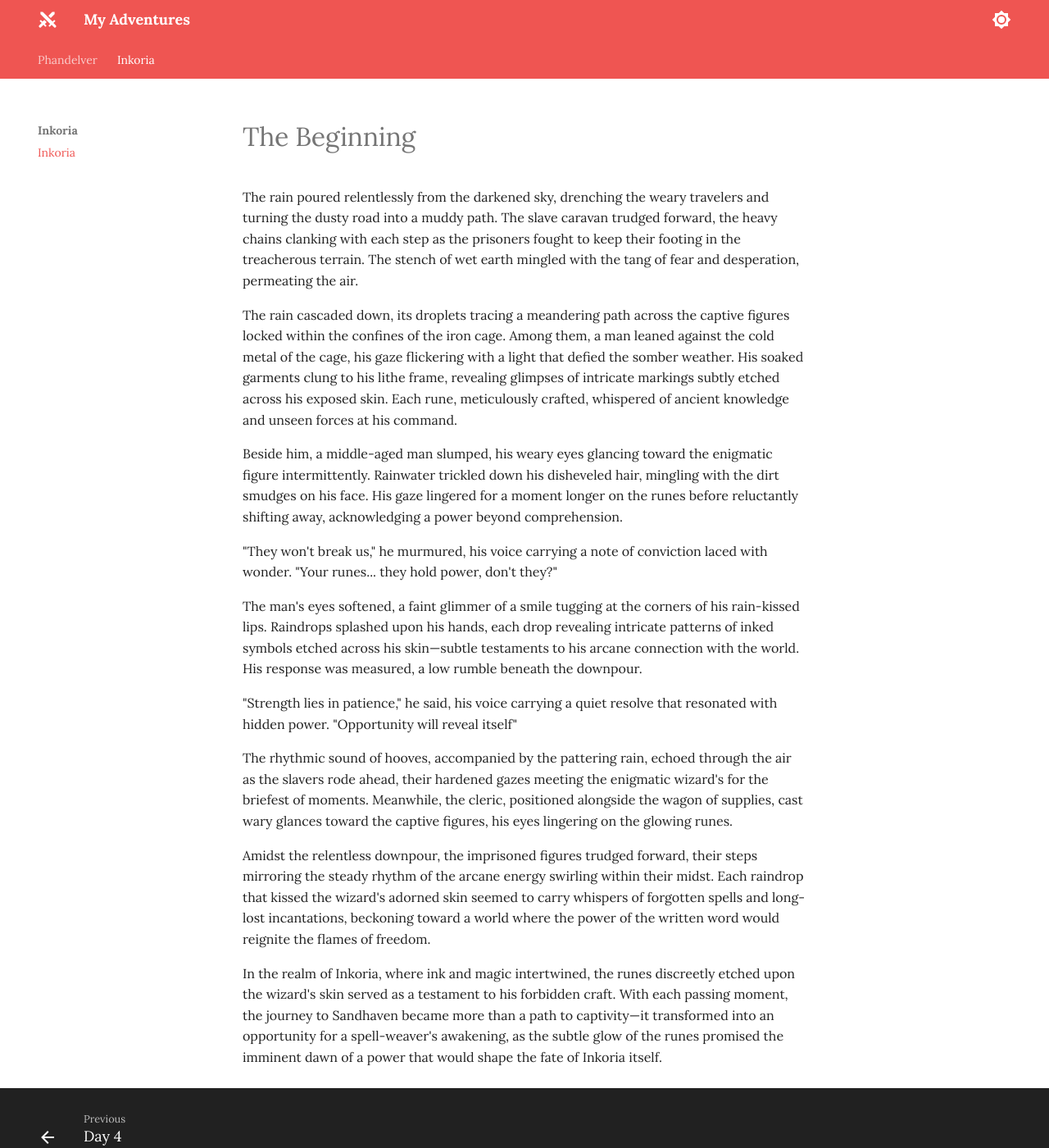
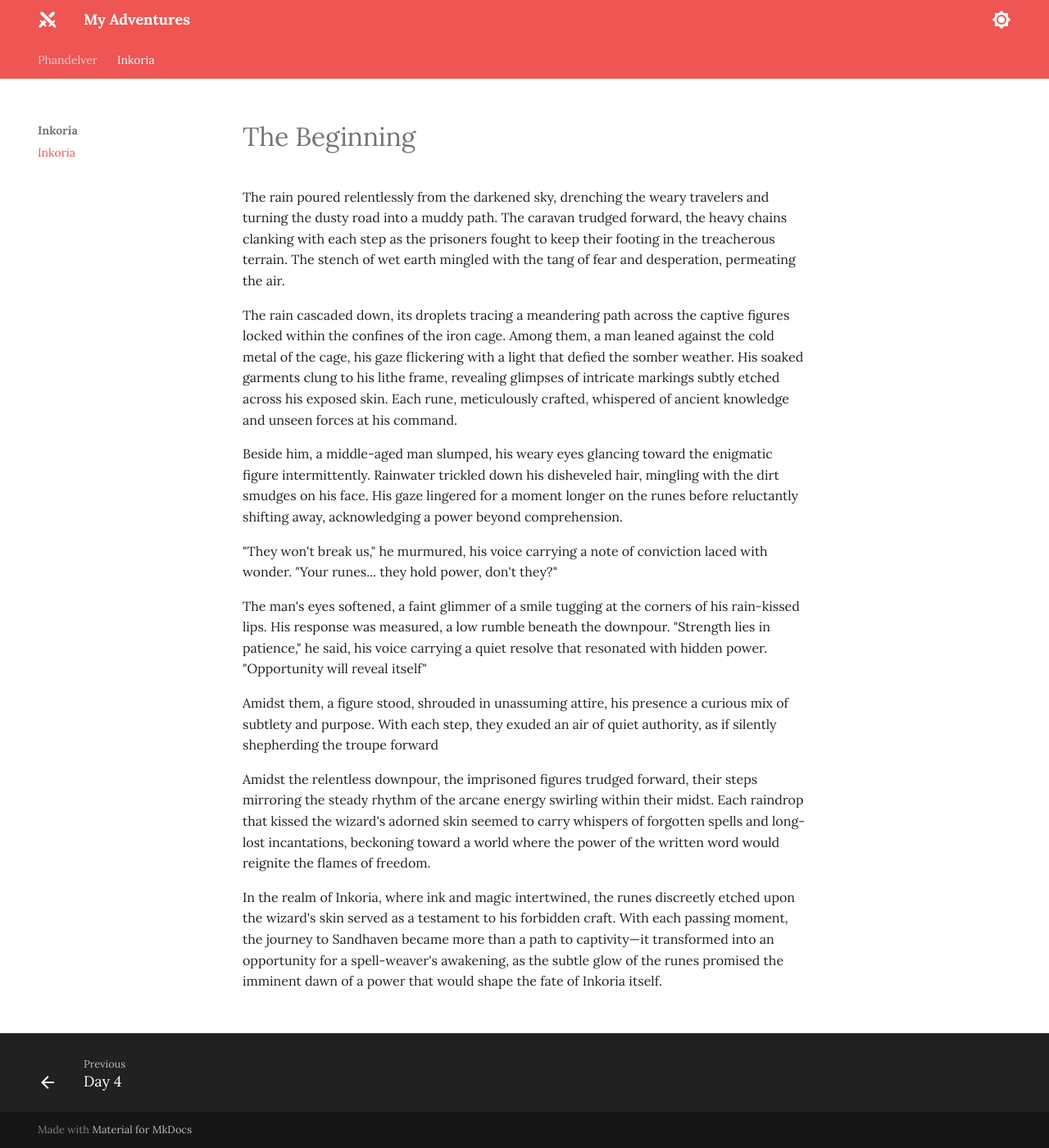
Before and after one commit to jonasmcferreira/adventures, an MkDocs documentation site: the page built from docs/inkoria/00.md, in a window 1280 px wide and 1400 px high. Shown: the whole window at 82% size. Built offline with MkDocs 1.6.1 and Material for MkDocs 9.7.7, drawn with Linux system fonts in a browser that asks for light colours.

Commit message:
modified docs/inkoria/00.md

```diff
--- a/docs/inkoria/00.md
+++ b/docs/inkoria/00.md
@@ -1,6 +1,6 @@
 # The Beginning
 
-The rain poured relentlessly from the darkened sky, drenching the weary travelers and turning the dusty road into a muddy path. The slave caravan trudged forward, the heavy chains clanking with each step as the prisoners fought to keep their footing in the treacherous terrain. The stench of wet earth mingled with the tang of fear and desperation, permeating the air.
+The rain poured relentlessly from the darkened sky, drenching the weary travelers and turning the dusty road into a muddy path. The caravan trudged forward, the heavy chains clanking with each step as the prisoners fought to keep their footing in the treacherous terrain. The stench of wet earth mingled with the tang of fear and desperation, permeating the air.
 
 The rain cascaded down, its droplets tracing a meandering path across the captive figures locked within the confines of the iron cage. Among them, a man leaned against the cold metal of the cage, his gaze flickering with a light that defied the somber weather. His soaked garments clung to his lithe frame, revealing glimpses of intricate markings subtly etched across his exposed skin. Each rune, meticulously crafted, whispered of ancient knowledge and unseen forces at his command.
 
@@ -8,11 +8,9 @@ Beside him, a middle-aged man slumped, his weary eyes glancing toward the enigma
 
 "They won't break us," he murmured, his voice carrying a note of conviction laced with wonder. "Your runes... they hold power, don't they?"
 
-The man's eyes softened, a faint glimmer of a smile tugging at the corners of his rain-kissed lips. Raindrops splashed upon his hands, each drop revealing intricate patterns of inked symbols etched across his skin—subtle testaments to his arcane connection with the world. His response was measured, a low rumble beneath the downpour.
+The man's eyes softened, a faint glimmer of a smile tugging at the corners of his rain-kissed lips. His response was measured, a low rumble beneath the downpour. "Strength lies in patience," he said, his voice carrying a quiet resolve that resonated with hidden power. "Opportunity will reveal itself"
 
-"Strength lies in patience," he said, his voice carrying a quiet resolve that resonated with hidden power. "Opportunity will reveal itself"
-
-The rhythmic sound of hooves, accompanied by the pattering rain, echoed through the air as the slavers rode ahead, their hardened gazes meeting the enigmatic wizard's for the briefest of moments. Meanwhile, the cleric, positioned alongside the wagon of supplies, cast wary glances toward the captive figures, his eyes lingering on the glowing runes.
+Amidst them, a figure stood, shrouded in unassuming attire, his presence a curious mix of subtlety and purpose. With each step, they exuded an air of quiet authority, as if silently shepherding the troupe forward
 
 Amidst the relentless downpour, the imprisoned figures trudged forward, their steps mirroring the steady rhythm of the arcane energy swirling within their midst. Each raindrop that kissed the wizard's adorned skin seemed to carry whispers of forgotten spells and long-lost incantations, beckoning toward a world where the power of the written word would reignite the flames of freedom.
 
```
